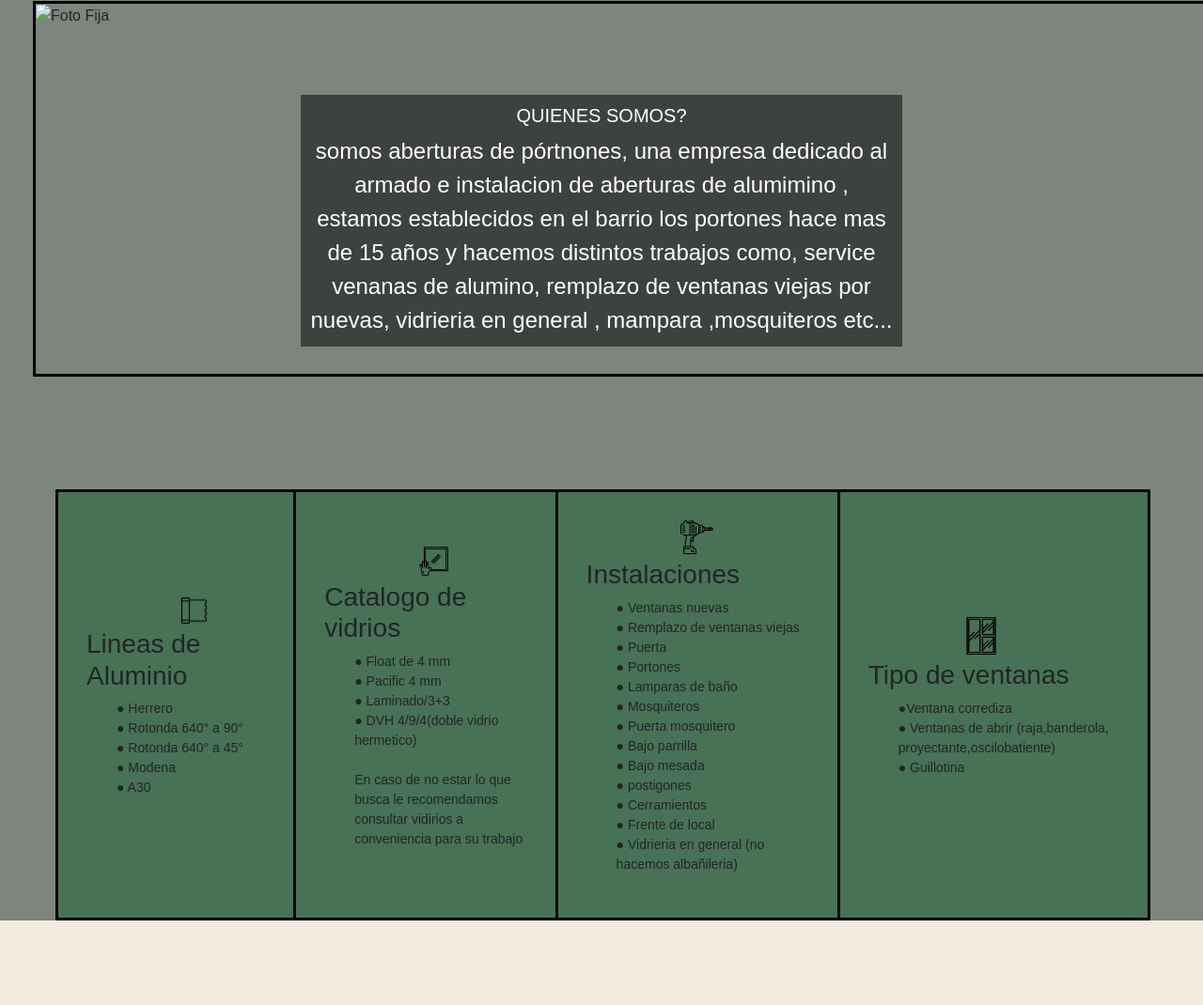
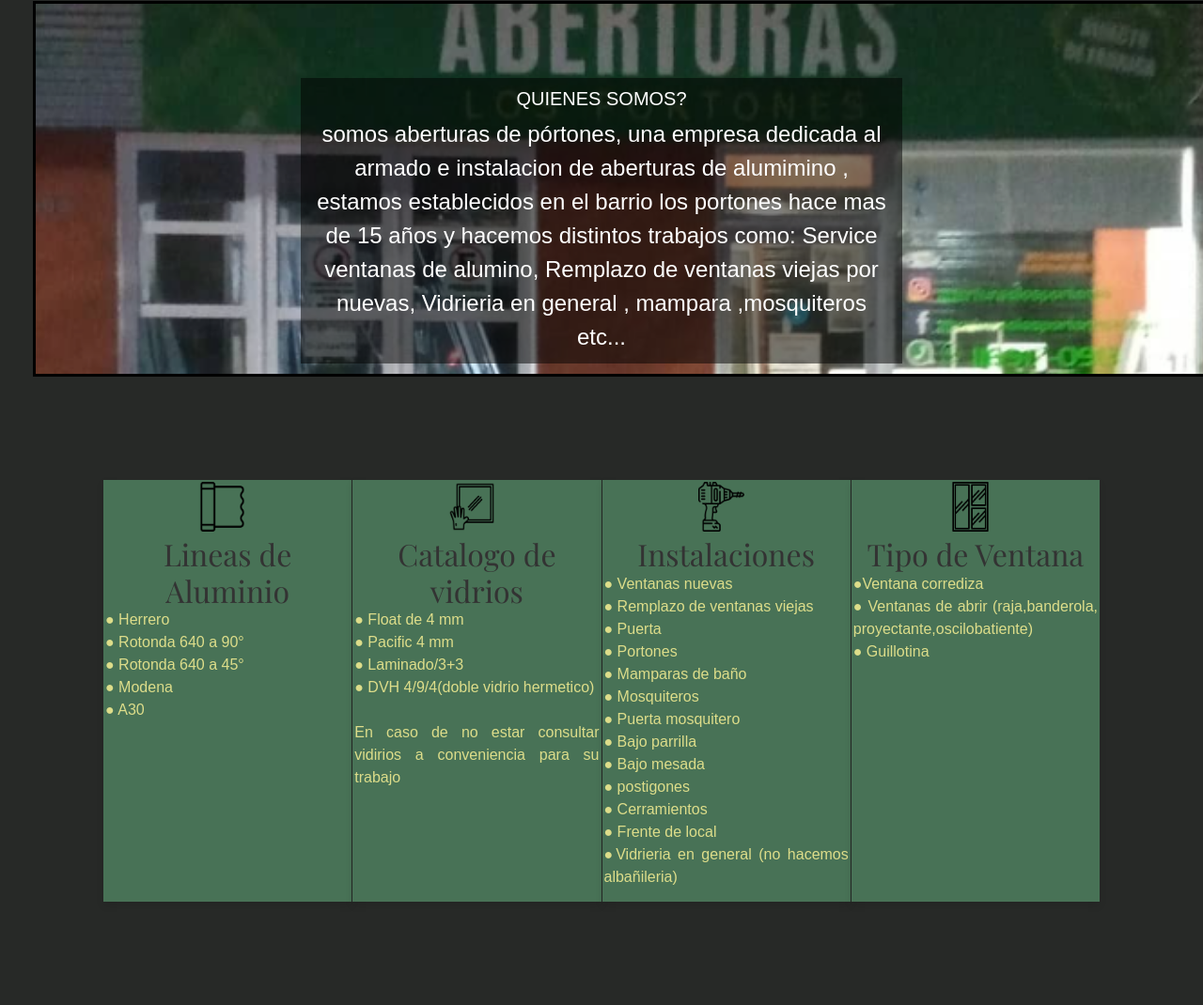
Before and after one commit to danilo-lo/danilo, a plain HTML site: page html/conocenos.html in a window 1280 px wide. Shown: the part 165-1235 px from the top of the page at 94% size. Before the commit the page ends 1145 px from the top, so only its background shows below. Drawn offline with nearby package versions, Linux system fonts and the light colour scheme.

Commit message:
arreglo del cuadro de abajo con grid

```diff
--- a/css/conocenos.css
+++ b/css/conocenos.css
@@ -68,6 +68,9 @@ h2{
     height: 100%;
     object-fit: cover;
 }
+.local{
+
+}
 .texto {
     position: absolute;
     top: 50%;
@@ -101,7 +104,7 @@ border:solid #000;
 }
 .Contenido{
     padding-top: calc(var(--header-height) + 20px);
-    background-color:  rgb(125, 133, 125); /* color de fondo*/
+    background-color:  rgb(39, 41, 39); /* color de fondo*/
 }
 table {
     margin-left: 59px;/*mueve el cuadro*/
@@ -120,14 +123,15 @@ th {
 .contenido2 {
     font-size: 14px; /* Tamaño del texto */
     border:solid #000;
-    padding: 30px;
+    padding: 10px;
+    height: 10px;
 }
 h3{
     text-align: left;
 }
 .img2{
-    width: 15%;
-    height: 15%;
+    width: 19%;
+    height: 13%;
     padding-bottom: 5px;
     margin-left: 100px;
 
@@ -160,3 +164,30 @@ top: 60px;
     position: relative;
     top: 110px;
 }
+/*para el cuadro interntar solo ajustar el pading y que el texto quede centrano con titulo y imagen*/
+/*a partir de aca es el cuadro de abajo.*/
+.contenedor2{
+    display: grid;                     /* definimos los tamaños de las columnas y las filas del mismo. Esto significa que,  tendríamos una cuadricula o grid de 4 celdas en total:*/
+    grid-template-columns: repeat(4, 1fr); /* 4 columnas iguales */
+    gap: 1px;                         /* Espacio entre cuadros. El gap en CSS es un espacio entre elementos flexbox, utilizando propiedades como gap y grid-gap para establecer separaciones visuales personalizadas y limpias. */
+    padding: 110px;                     /* Espaciado interno */
+}
+
+.cuadro2{
+    padding: 0px;                     /* Espaciado interno */
+    box-sizing: border-box;            /* Incluye el padding en el tamaño total. esto me salvo la vida. */
+    border: 2px solid #487256 ;            /* Borde */
+    /*border-radius: 10px;                Bordes redondeados */
+    box-shadow: 0 4px 8px rgba(0,0,0,0.1); /* Sombra */
+    background-color:#487256;         /* Color de fondo */
+    color: #333;                       /* Color del texto */
+}
+
+.cuadro2 h2{
+    text-align: center;                 /* Centrar el título */
+    margin: 0;                         /* Eliminar margen por defecto */
+}
+
+.cuadro2 p{
+    text-align: justify;                /* Justificar el contenido */
+}
--- a/html/conocenos.html
+++ b/html/conocenos.html
@@ -33,18 +33,20 @@
     </div>
     <section>
         <div class="cuadro">
-                 <img src="./img/carpinteria-de-aluminio.jpg.crdownload" alt="Foto Fija">
+                 <img src="../img/local.png" class="local">
                      <div class="texto">
-                        <h5>QUIENES SOMOS?</h5>
-                        somos aberturas de pórtnones, una empresa dedicado al armado e instalacion de aberturas de alumimino , estamos establecidos en el barrio los portones hace mas de 15 años y hacemos distintos trabajos como, service venanas de alumino, remplazo de ventanas viejas por nuevas, vidrieria en general , mampara ,mosquiteros etc...
+                        <h5>
+                            QUIENES SOMOS?
+                        </h5 >
+                        somos aberturas de pórtones, una empresa dedicada al armado e instalacion de aberturas de alumimino , estamos establecidos en el barrio los portones hace mas de 15 años y hacemos distintos trabajos como: Service ventanas de alumino, Remplazo de ventanas viejas por nuevas, Vidrieria en general , mampara ,mosquiteros etc...
                      </div>
         </div>
         </section>
-        <div class="Contenido">
+       <!-- <div class="Contenido">
         <table >
             <tbody>
                 <tr>
-                   <!-- <td class="contenido2">
+                    <td class="contenido2">
                         <h3 class="aluminio" >
                             <img src="../img/papel-de-aluminio.jpg" class="img2">
                             <p class="parrafo2">Lineas de Aluminio</h3>● Herrero <br>● Rotonda 640° a 90° <br>● Rotonda 640° a 45° <br>● Modena <br>● A30 </p>
@@ -54,13 +56,13 @@
                     <td class="contenido2"><img src="../img/tipo de ventana.jpg" class="img2"><h3 class="ventana"> <p class="parrafo3"> Tipo de ventanas</h3>●Ventana corrediza <br>● Ventanas de abrir (raja,banderola, proyectante,oscilobatiente) <br>● Guillotina </p></td>
                     -->
 
-                        <td class="contenido2">
+                        <!--<td class="contenido2">
                             <img src="../img/papel-de-aluminio.jpg" class="img2">
                         <h3>
                             Lineas de Aluminio
                         </h3>
                         <ul>
-                            ● Herrero <br>● Rotonda 640° a 90° <br>● Rotonda 640° a 45° <br>● Modena <br>● A30
+                            ● Herrero <br>● Rotonda 640 a 90° <br>● Rotonda 640 a 45° <br>● Modena <br>● A30
                         </ul>
                         </td>
                         <td class="contenido2">
@@ -69,7 +71,7 @@
                                 Catalogo de vidrios
                             </h3>
                             <ul>
-                                ● Float de 4 mm<br>● Pacific 4 mm <br>● Laminado/3+3 <br>● DVH 4/9/4(doble vidrio hermetico) <br> <br> En caso de no estar lo que busca le recomendamos consultar vidirios a conveniencia para su trabajo
+                                ● Float de 4 mm<br>● Pacific 4 mm <br>● Laminado/3+3 <br>● DVH 4/9/4(doble vidrio hermetico) <br> <br> En caso de no estar consultar vidirios a conveniencia para su trabajo
                             </ul>
                         </td>
                         <td class="contenido2">
@@ -90,10 +92,45 @@
                             <ul>
                              ●Ventana corrediza <br>● Ventanas de abrir (raja,banderola, proyectante,oscilobatiente) <br>● Guillotina
                             </ul>
-                        </td>
+
+                     </td>
                 </tr>
             </tbody>
         </table>
     </div>
+-->
+<div class="contenedor2">
+    <div class="cuadro2">
+        <img src="../img/papel-de-aluminio.jpg" class="img2">
+        <h2>Lineas de Aluminio</h2>
+        <p>
+            ● Herrero <br>● Rotonda 640 a 90° <br>● Rotonda 640 a 45° <br>● Modena <br>● A30
+        </p>
+    </div>
+    <div class="cuadro2">
+        <img src="../img/limpieza-de-vidrio.jpg"class="img2">
+        <h2>
+            Catalogo de vidrios
+        </h2>
+        <p> ● Float de 4 mm<br>● Pacific 4 mm <br>● Laminado/3+3 <br>● DVH 4/9/4(doble vidrio hermetico) <br> <br> En caso de no estar consultar vidirios a conveniencia para su trabajo</p>
+    </div>
+    <div class="cuadro2">
+        <img src="../img/taladro-electrico.jpg" class="img2">
+        <h2>
+            Instalaciones
+        </h2>
+        <p>
+            ● Ventanas nuevas <br>● Remplazo de ventanas viejas <br>● Puerta <br>● Portones <br>● Mamparas de baño <br>● Mosquiteros <br>● Puerta mosquitero <br>● Bajo parrilla <br>● Bajo mesada <br>● postigones <br>● Cerramientos <br>● Frente de local<br>●Vidrieria en general (no hacemos albañileria)
+        </p>
+    </div>
+    <div class="cuadro2">
+        <img src="../img/tipo de ventana.jpg" class="img2">
+        <h2>
+            Tipo de Ventana
+        </h2>
+        <p>
+            ●Ventana corrediza <br>● Ventanas de abrir (raja,banderola, proyectante,oscilobatiente) <br>● Guillotina
+        </p>
+    </div>
 </body>
 </html>
```
Also changed, not shown: img/local.png (added), img/wallpapersden.com_monkey-d-luffy-manga_400x300.jpg (deleted).
